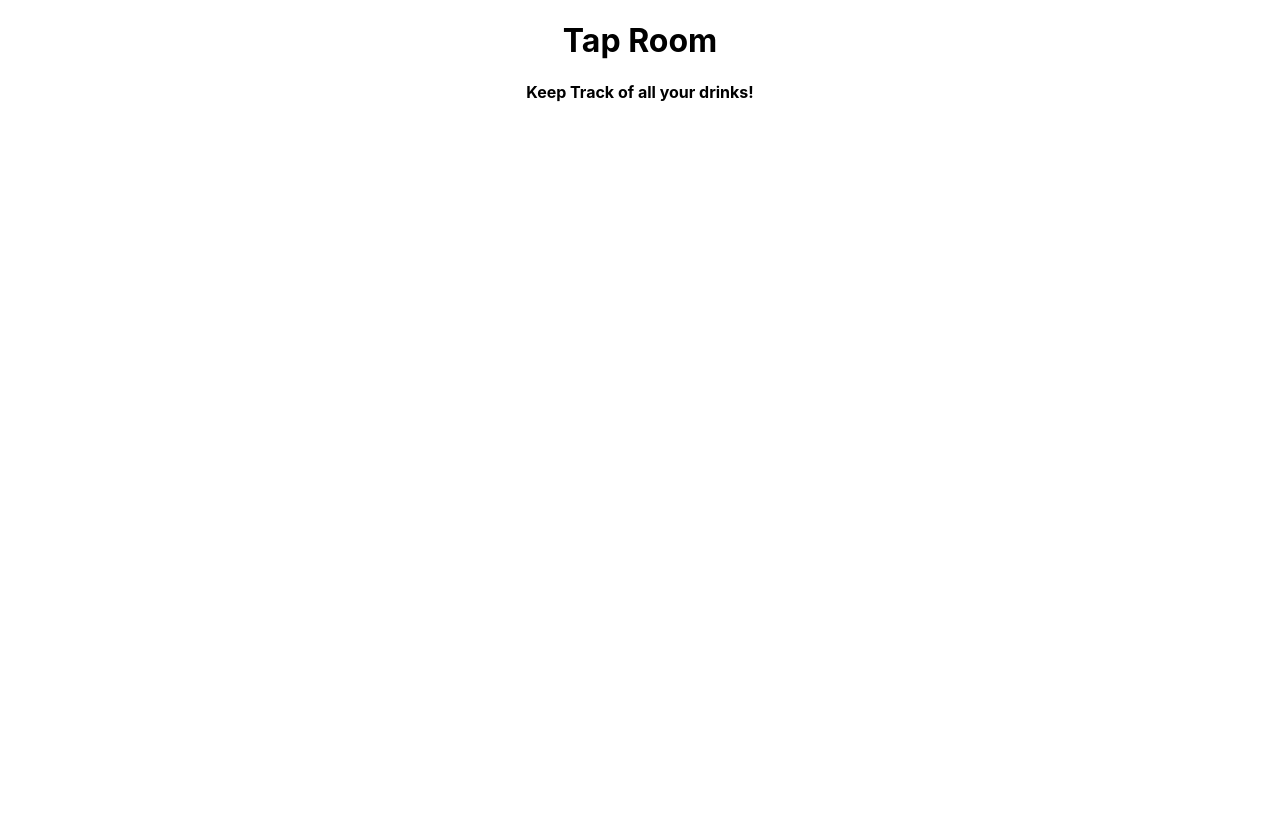
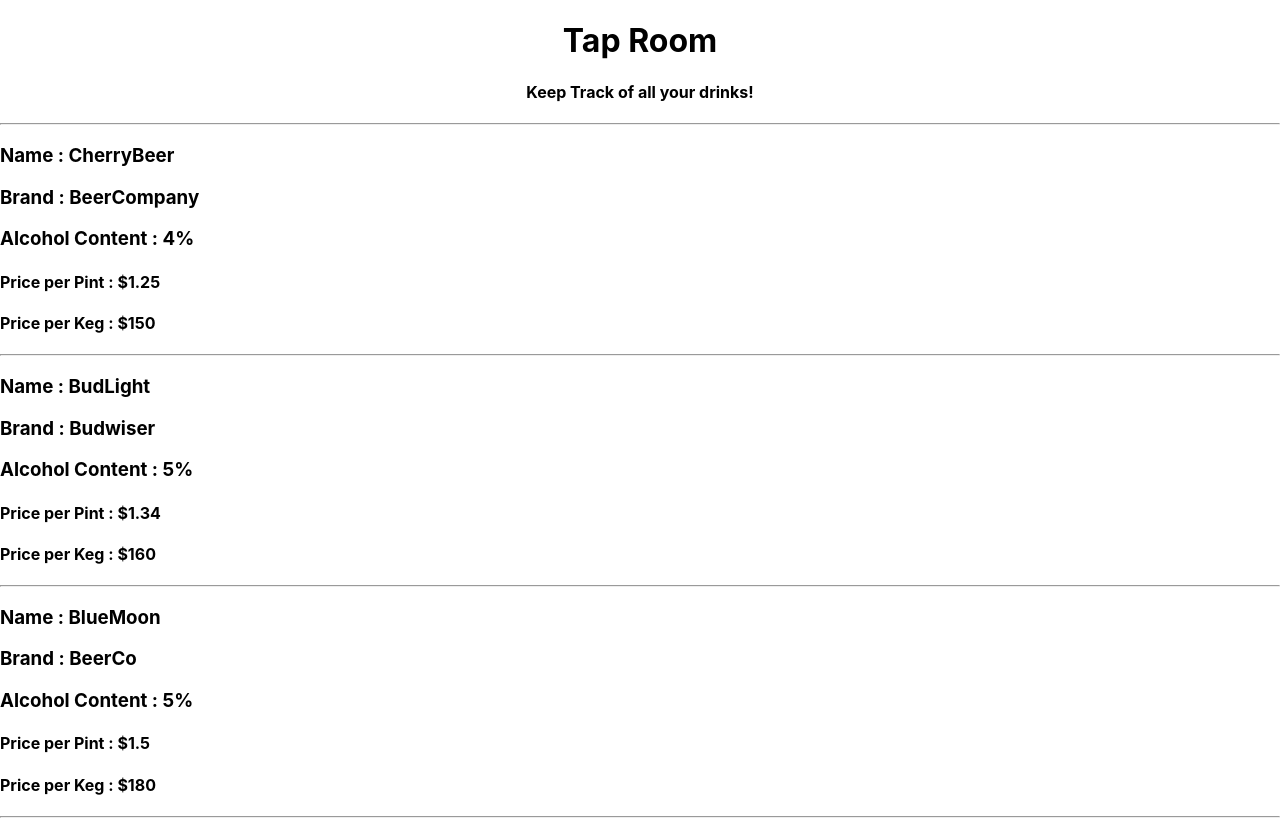
Before and after one commit to jfox25/tap-room, a React (Create React App) app: page / in a window 1280 px wide. Before the commit the page ends 800 px from the top, so only its background shows below. Built offline with nearby package versions, Linux system fonts and the light colour scheme.

Commit message:
Add KegList component and basic Keg component

```diff
--- a/src/components/App.js
+++ b/src/components/App.js
@@ -1,10 +1,12 @@
 import './App.css';
 import Header from './Header';
+import KegList from './KegList';
 
 function App() {
   return (
     <div>
       <Header />
+      <KegList />
     </div>
   );
 }
--- a/src/components/Keg.js
+++ b/src/components/Keg.js
@@ -0,0 +1,25 @@
+import React from "react";
+import PropTypes from "prop-types";
+
+function Keg(props)
+{
+    return (
+        <React.Fragment>
+          <h3>Name : {props.name}</h3>
+          <h3>Brand : {props.brand}</h3>
+          <h3>Alcohol Content : {props.alcoholContent}%</h3>
+          <h4>Price per Pint : ${Math.ceil(props.price/ 120 * 100) / 100}</h4>
+          <h4>Price per Keg : ${props.price}</h4>
+          <hr/>
+        </React.Fragment>
+      );
+}
+
+Keg.propTypes = {
+    name: PropTypes.string,
+    brand: PropTypes.string,
+    price: PropTypes.number,
+    alcoholContent: PropTypes.number,
+  };
+
+export default Keg;
--- a/src/components/KegList.js
+++ b/src/components/KegList.js
@@ -0,0 +1,41 @@
+import React from "react";
+import Keg from "./Keg";
+
+const staticKegList = [
+    {
+        name: 'CherryBeer',
+        brand: 'BeerCompany',
+        price: '150',
+        alcoholContent: '4'
+    },
+    {
+        name: 'BudLight',
+        brand: 'Budwiser',
+        price: '160',
+        alcoholContent: '5'
+    },
+    {
+        name: 'BlueMoon',
+        brand: 'BeerCo',
+        price: '180',
+        alcoholContent: '5'
+    }
+  ];
+
+function KegList()
+{
+    return (
+        <React.Fragment>
+          <hr/>
+          {staticKegList.map((keg, index) =>
+            <Keg name={keg.name}
+              brand={keg.brand}
+              price={keg.price}
+              alcoholContent = {keg.alcoholContent}
+              key={index}/>
+          )}
+        </React.Fragment>
+      );
+}
+
+export default KegList;
--- a/src/components/PintCounter.js
+++ b/src/components/PintCounter.js
@@ -0,0 +1,6 @@
+function PintCounter()
+{
+
+}
+
+export default PintCounter;
```
